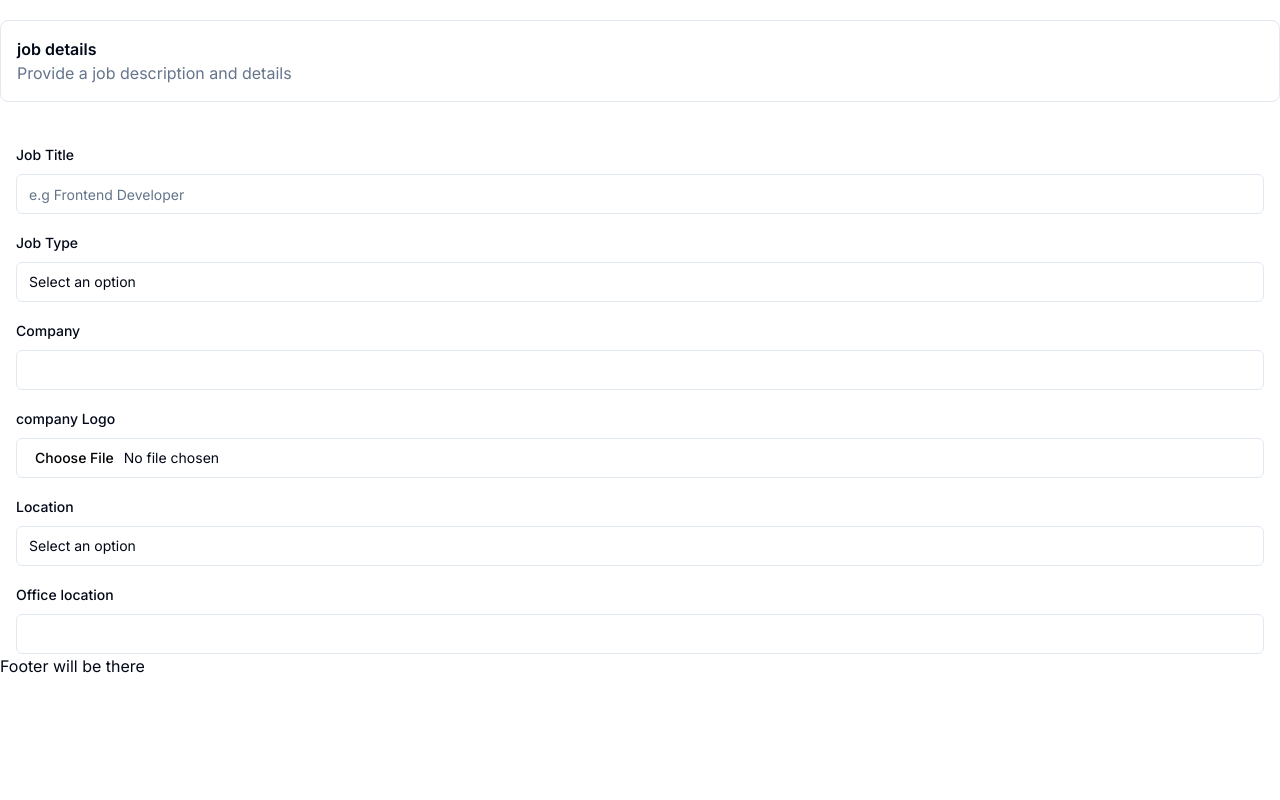
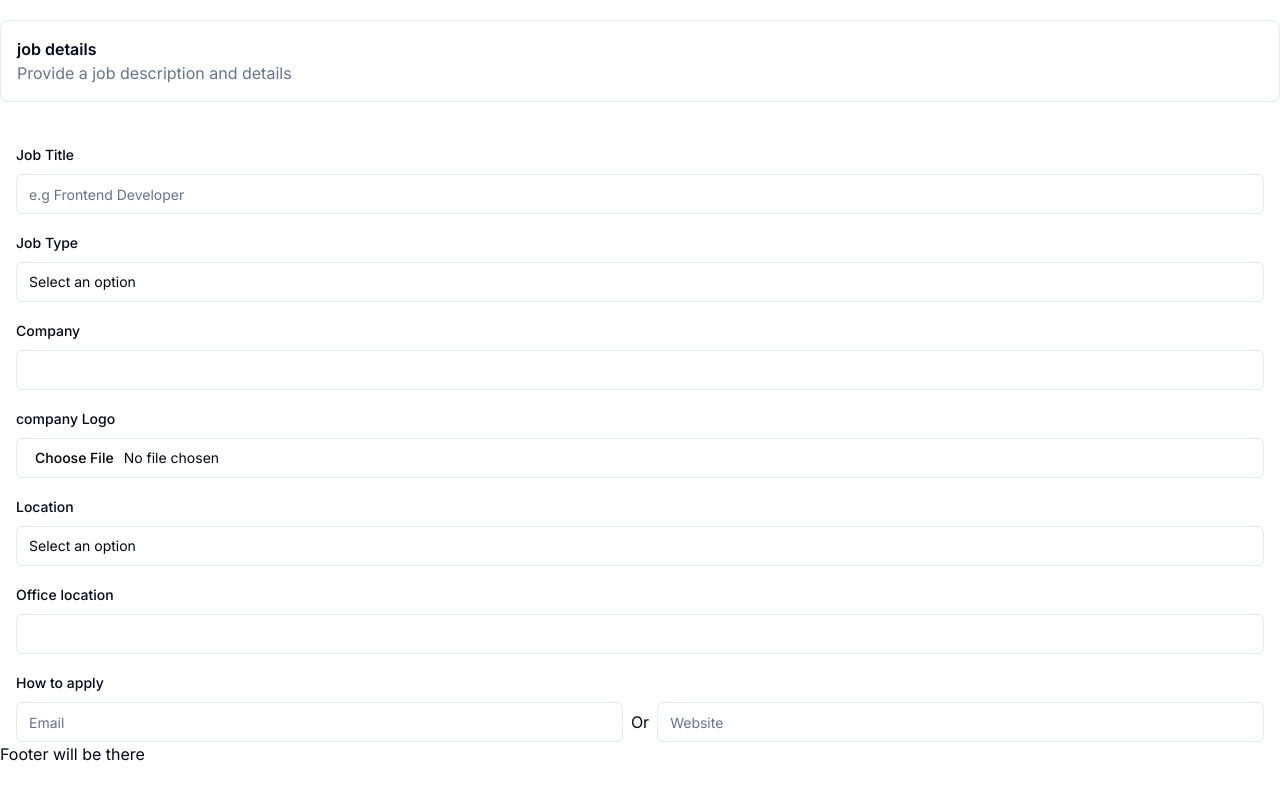
Before and after one commit to Vaidik1308/job_website, a Next.js app: page /jobs/new in a window 1280 px wide. Shown: the part 232-1032 px from the top of the page. Built offline with nearby package versions, Linux system fonts and the light colour scheme.

Commit message:
added the email and url fields in the form

```diff
--- a/src/app/jobs/new/NewJobFrom.tsx
+++ b/src/app/jobs/new/NewJobFrom.tsx
@@ -10,6 +10,7 @@ import Select from "@/components/ui/select"
 import { jobTypes, locationType } from "@/lib/job-types"
 import LocationInput from "@/components/LocationInput"
 import { X } from "lucide-react"
+import { Label } from "@/components/ui/label"
 
 type Props = {}
 
@@ -180,6 +181,51 @@ const NewJobFrom = (props: Props) => {
                         </FormItem>
                     )}
                 />
+                <div className="space-y-2 ">
+                    <Label htmlFor="applicationEmail">
+                        How to apply
+                    </Label>
+                    <div className="flex justify-between gap-2">
+                        <FormField
+                            control={control}
+                            name="applicationEmail"
+                            render={({field}) => (
+                                <FormItem className="grow">
+                                    <FormControl>
+                                        <Input
+                                            id="applicationEmail"
+                                            placeholder="Email"
+                                            type="email"
+                                            {...field}
+                                        />
+                                    </FormControl>
+                                    <FormMessage/>
+                                </FormItem>
+                            )}
+                        />
+                        <span className="flex items-center">Or</span>
+                        <FormField
+                            control={control}
+                            name="applicationUrl"
+                            render={({field}) => (
+                                <FormItem className="grow">
+                                    <FormControl>
+                                        <Input
+                                            placeholder="Website"
+                                            type="email"
+                                            {...field}
+                                            onChange={(e) => {
+                                                field.onChange(e);
+                                                trigger("applicationEmail")
+                                            }}
+                                        />
+                                    </FormControl>
+                                    <FormMessage/>
+                                </FormItem>
+                            )}
+                        />
+                    </div>
+                </div>
             </form>
         </Form>
     </main>
--- /dev/null
+++ b/src/components/RichTextEditor.tsx
@@ -0,0 +1 @@
+'use client'
```
